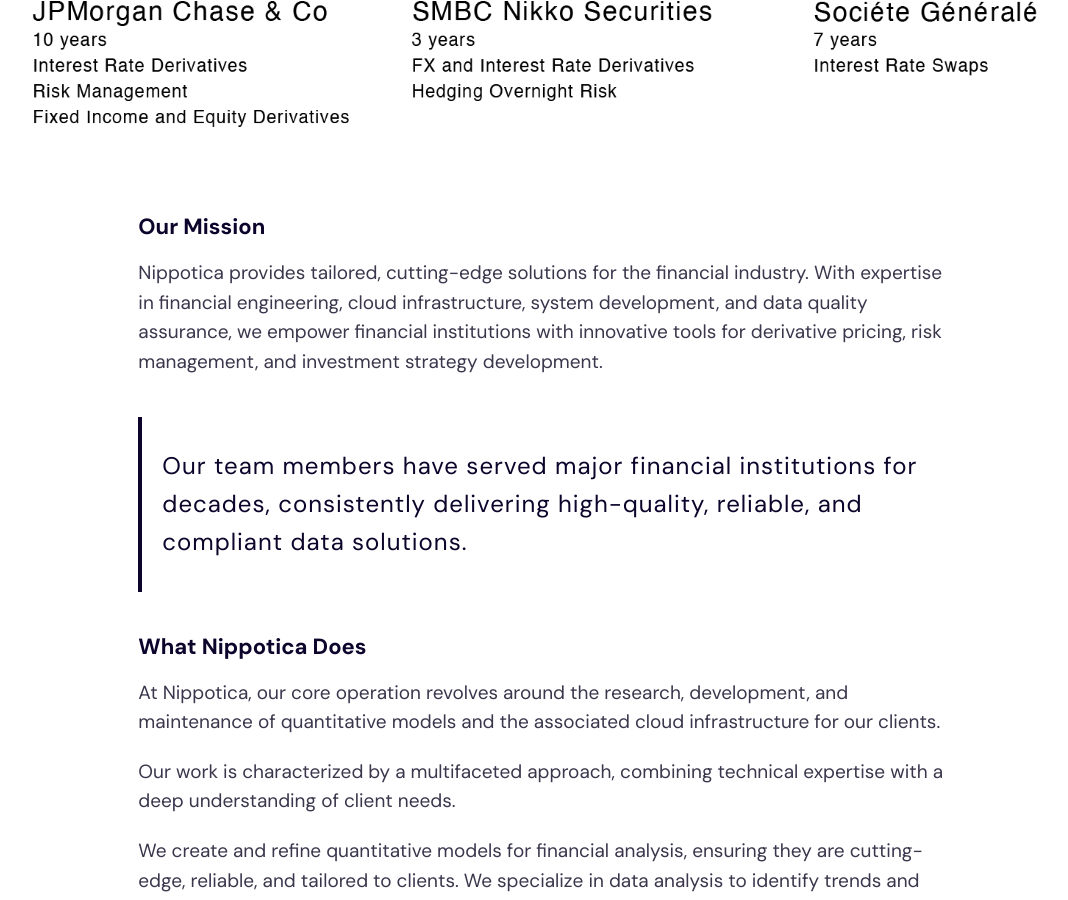
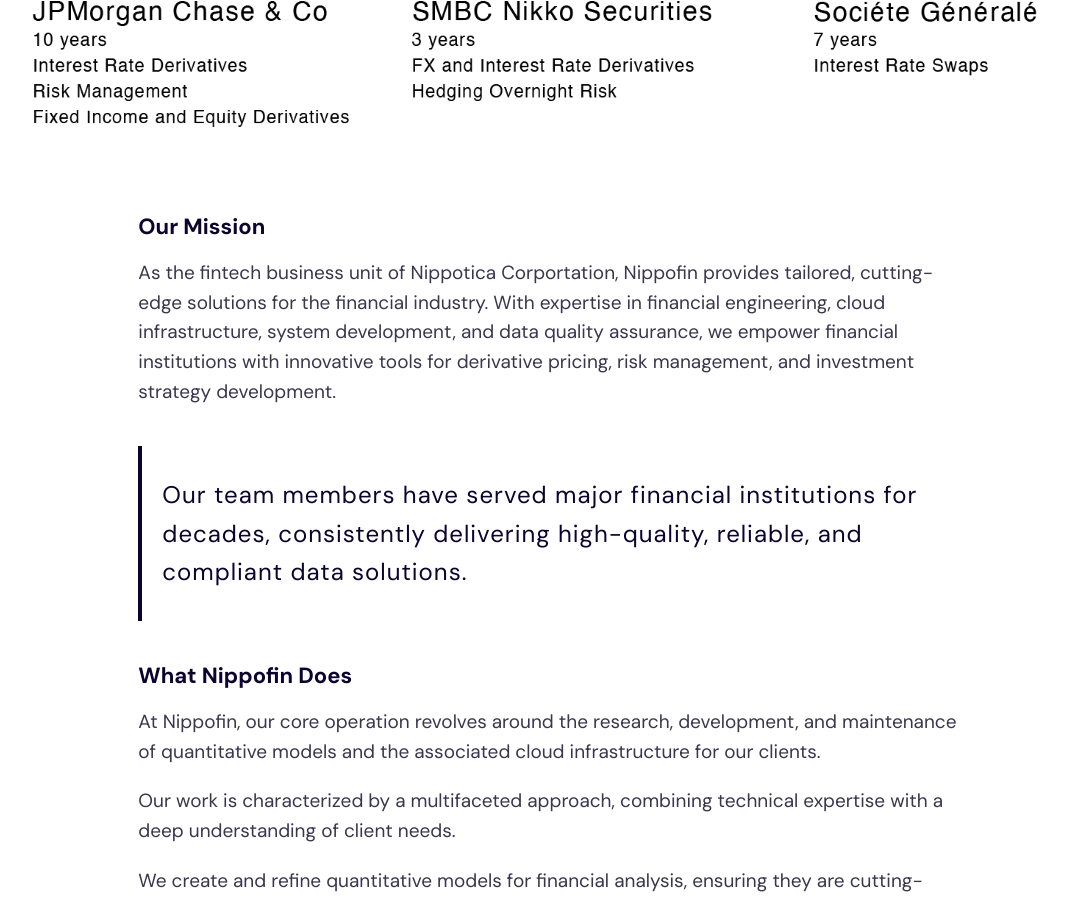
Before and after one commit to Nippotica/webnippofin, a Jekyll site: the page built from pages/about.md, in a window 1280 px wide and 900 px high, scrolled down 661 px. Shown: the whole window, without its empty margins (90-1158 px from the left). Built offline with Jekyll 4.4.1, drawn with Linux system fonts in a browser that asks for light colours.

Commit message:
Update about.md

```diff
--- a/pages/about.md
+++ b/pages/about.md
@@ -9,15 +9,15 @@ image: "/assets/images/gen/content/expnippotica.webp"
 
 ### Our Mission
 
-Nippotica provides tailored, cutting-edge solutions for the financial industry. With expertise in financial engineering, cloud infrastructure, system development, and data quality assurance, we empower financial institutions with innovative tools for derivative pricing, risk management, and investment strategy development.
+As the fintech business unit of Nippotica Corportation, Nippofin provides tailored, cutting-edge solutions for the financial industry. With expertise in financial engineering, cloud infrastructure, system development, and data quality assurance, we empower financial institutions with innovative tools for derivative pricing, risk management, and investment strategy development.
 
 
 > Our team members have served major financial institutions for decades, consistently delivering high-quality, reliable, and compliant data solutions.
 
 
 
-### What Nippotica Does
-At Nippotica, our core operation revolves around the research, development, and maintenance of quantitative models and the associated cloud infrastructure for our clients.
+### What Nippofin Does
+At Nippofin, our core operation revolves around the research, development, and maintenance of quantitative models and the associated cloud infrastructure for our clients.
 
 Our work is characterized by a multifaceted approach, combining technical expertise with a deep understanding of client needs.
 
```
Also changed, not shown: other parts of pages/about.md (+1 -1 lines).
